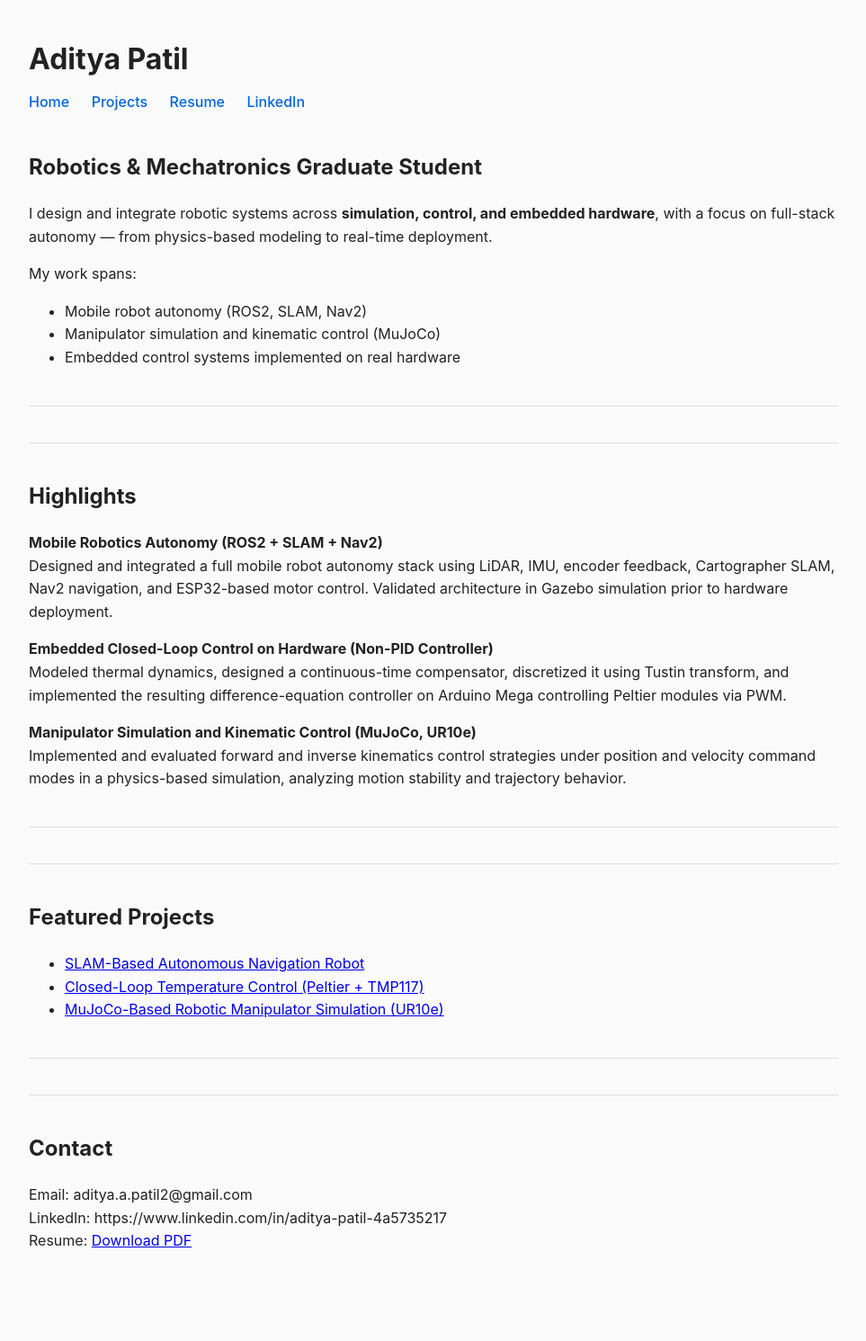
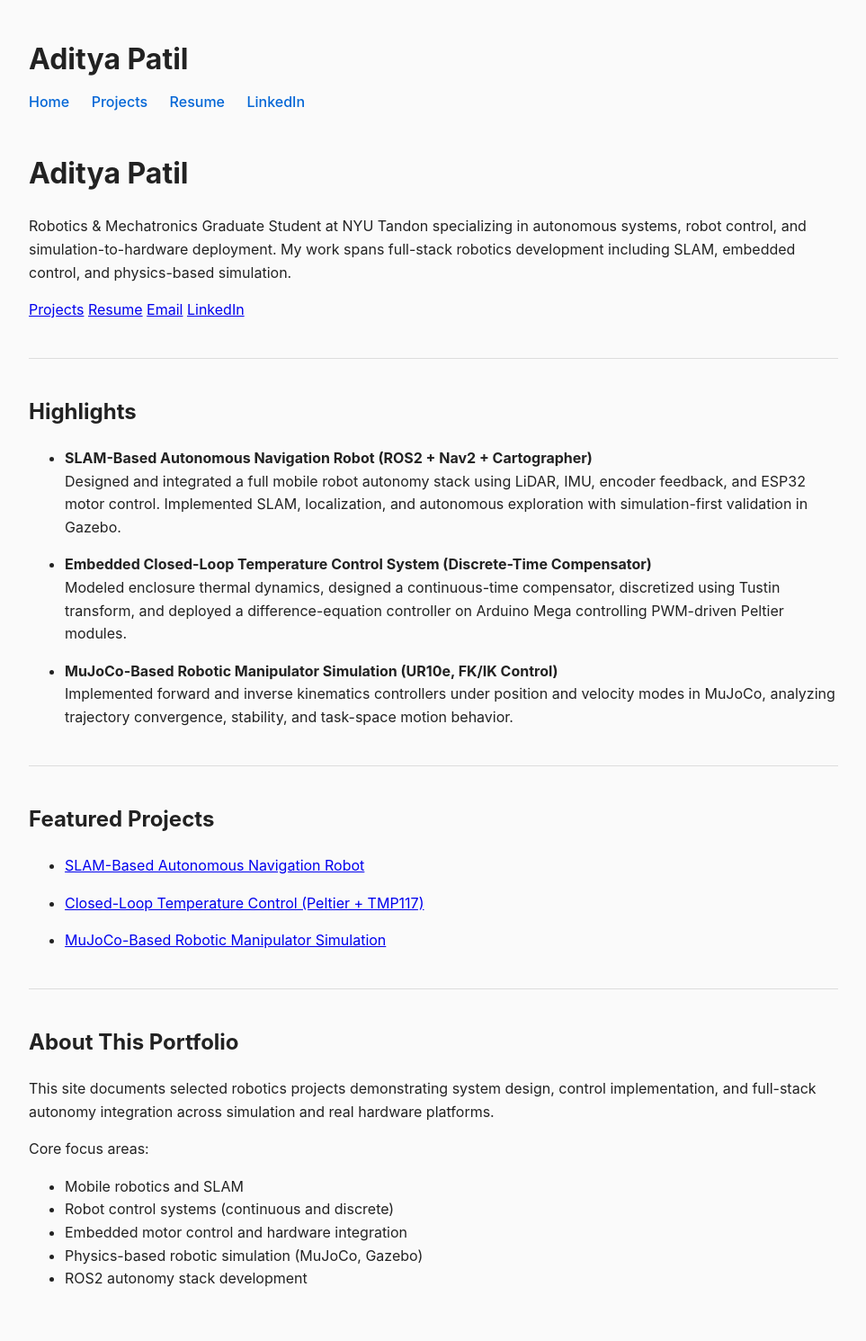
Before and after one commit to adityx23/adityapatil, a Jekyll site: the page built from index.md, in a window 1280 px wide. Shown: the whole page at 90% size, without its empty margins (158-1121 px from the left). Built offline with Jekyll 4.4.1, drawn with Linux system fonts in a browser that asks for light colours; before the commit the page ends 1449 px from its top, so only the background shows below that.

Commit message:
Update index.md

```diff
--- a/index.md
+++ b/index.md
@@ -1,49 +1,52 @@
 ---
 layout: default
-title: Aditya Patil | Robotics & Mechatronics
+title: Aditya Patil
 ---
 
-## Robotics & Mechatronics Graduate Student
+# Aditya Patil
 
-I design and integrate robotic systems across **simulation, control, and embedded hardware**, with a focus on full-stack autonomy — from physics-based modeling to real-time deployment.
+Robotics & Mechatronics Graduate Student at NYU Tandon specializing in autonomous systems, robot control, and simulation-to-hardware deployment. My work spans full-stack robotics development including SLAM, embedded control, and physics-based simulation.
 
-My work spans:
-
-- Mobile robot autonomy (ROS2, SLAM, Nav2)
-- Manipulator simulation and kinematic control (MuJoCo)
-- Embedded control systems implemented on real hardware
+<div class="hero-links">
+  <a href="{{ site.baseurl }}/projects">Projects</a>
+  <a href="{{ site.baseurl }}/resume.pdf">Resume</a>
+  <a href="mailto:aditya.a.patil2@gmail.com">Email</a>
+  <a href="https://www.linkedin.com/in/aditya-patil-4a5735217" target="_blank">LinkedIn</a>
+</div>
 
 ---
 
-<hr>
-
 ## Highlights
 
-**Mobile Robotics Autonomy (ROS2 + SLAM + Nav2)**
-Designed and integrated a full mobile robot autonomy stack using LiDAR, IMU, encoder feedback, Cartographer SLAM, Nav2 navigation, and ESP32-based motor control. Validated architecture in Gazebo simulation prior to hardware deployment.
+- **SLAM-Based Autonomous Navigation Robot (ROS2 + Nav2 + Cartographer)**
+  Designed and integrated a full mobile robot autonomy stack using LiDAR, IMU, encoder feedback, and ESP32 motor control. Implemented SLAM, localization, and autonomous exploration with simulation-first validation in Gazebo.
 
-**Embedded Closed-Loop Control on Hardware (Non-PID Controller)**
-Modeled thermal dynamics, designed a continuous-time compensator, discretized it using Tustin transform, and implemented the resulting difference-equation controller on Arduino Mega controlling Peltier modules via PWM.
+- **Embedded Closed-Loop Temperature Control System (Discrete-Time Compensator)**
+  Modeled enclosure thermal dynamics, designed a continuous-time compensator, discretized using Tustin transform, and deployed a difference-equation controller on Arduino Mega controlling PWM-driven Peltier modules.
 
-**Manipulator Simulation and Kinematic Control (MuJoCo, UR10e)**
-Implemented and evaluated forward and inverse kinematics control strategies under position and velocity command modes in a physics-based simulation, analyzing motion stability and trajectory behavior.
+- **MuJoCo-Based Robotic Manipulator Simulation (UR10e, FK/IK Control)**
+  Implemented forward and inverse kinematics controllers under position and velocity modes in MuJoCo, analyzing trajectory convergence, stability, and task-space motion behavior.
 
 ---
-
-<hr>
 
 ## Featured Projects
 
 - [SLAM-Based Autonomous Navigation Robot]({{ site.baseurl }}/projects/slam-navigation-robot)
+
 - [Closed-Loop Temperature Control (Peltier + TMP117)]({{ site.baseurl }}/projects/thermostat-closed-loop-control)
-- [MuJoCo-Based Robotic Manipulator Simulation (UR10e)]({{ site.baseurl }}/projects/mujoco-manipulator)
+
+- [MuJoCo-Based Robotic Manipulator Simulation]({{ site.baseurl }}/projects/mujoco-manipulator)
 
 ---
 
-<hr>
+## About This Portfolio
 
-## Contact
+This site documents selected robotics projects demonstrating system design, control implementation, and full-stack autonomy integration across simulation and real hardware platforms.
 
-Email: aditya.a.patil2@gmail.com
-LinkedIn: https://www.linkedin.com/in/aditya-patil-4a5735217
-Resume: [Download PDF]({{ site.baseurl }}/resume.pdf)
+Core focus areas:
+
+- Mobile robotics and SLAM
+- Robot control systems (continuous and discrete)
+- Embedded motor control and hardware integration
+- Physics-based robotic simulation (MuJoCo, Gazebo)
+- ROS2 autonomy stack development
```
